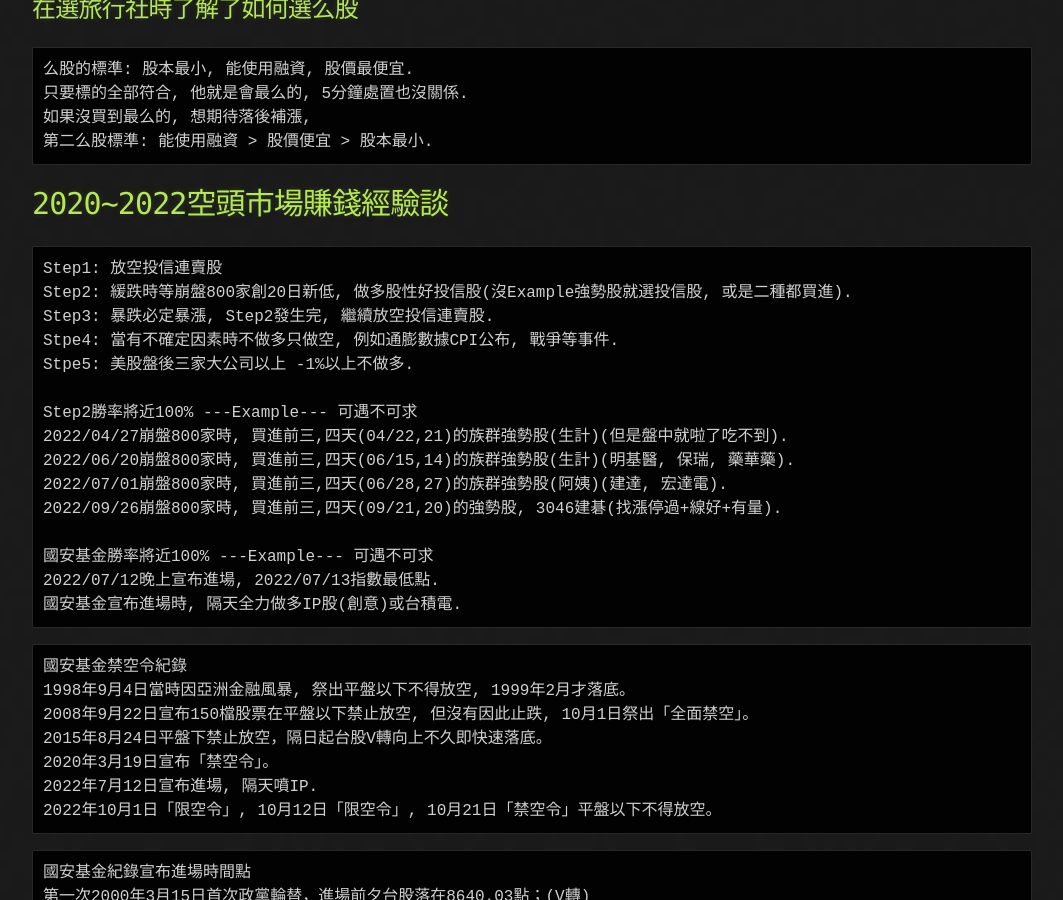
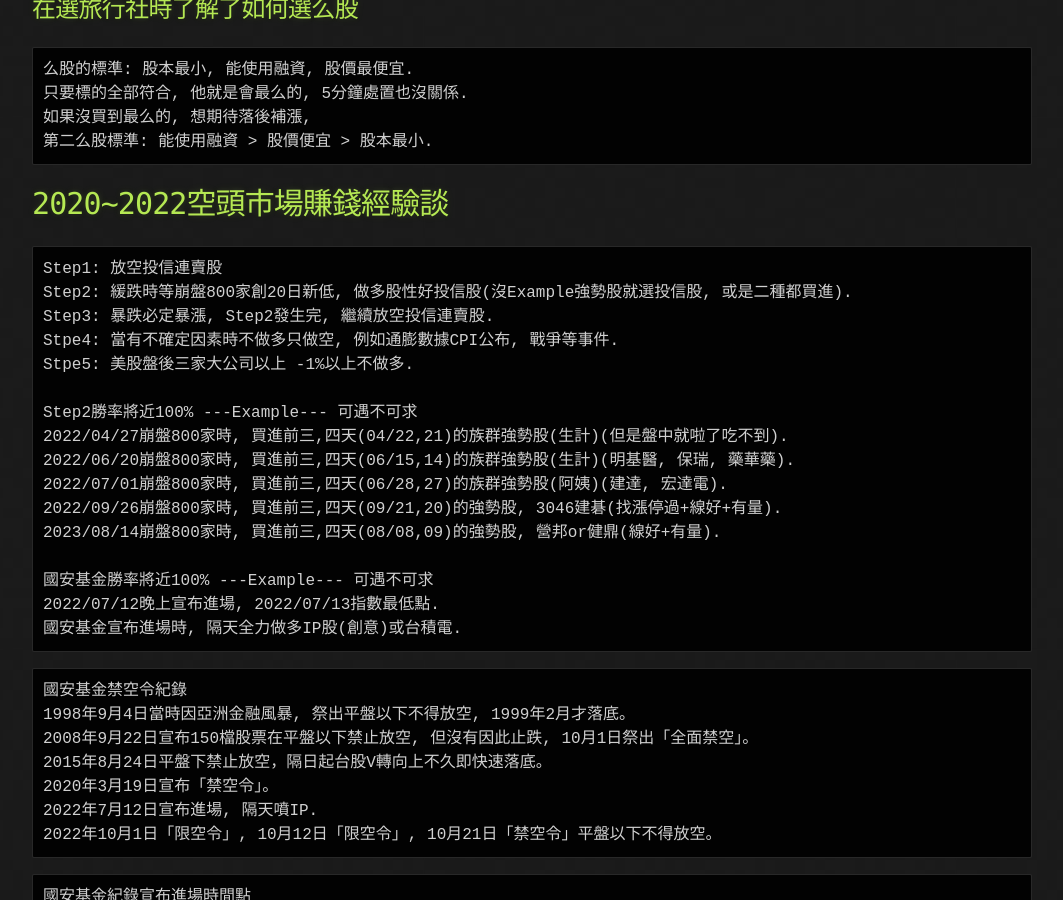
Before and after one commit to lepg5487/Stock_God, a Jekyll site: the page built from experience.md, in a window 1280 px wide and 900 px high, scrolled down 13183 px. Shown: the whole window, without its empty margins (108-1171 px from the left). Built offline with Jekyll 4.4.1, drawn with Linux system fonts in a browser that asks for light colours; our own code applies the rules of GitHub Pages for plain Markdown files.

Commit message:
Update experience.md

```diff
--- a/experience.md
+++ b/experience.md
@@ -568,6 +568,7 @@ Step2勝率將近100% ---Example--- 可遇不可求
 2022/06/20崩盤800家時, 買進前三,四天(06/15,14)的族群強勢股(生計)(明基醫, 保瑞, 藥華藥).
 2022/07/01崩盤800家時, 買進前三,四天(06/28,27)的族群強勢股(阿姨)(建達, 宏達電).
 2022/09/26崩盤800家時, 買進前三,四天(09/21,20)的強勢股, 3046建碁(找漲停過+線好+有量).
+2023/08/14崩盤800家時, 買進前三,四天(08/08,09)的強勢股, 營邦or健鼎(線好+有量).
 
 國安基金勝率將近100% ---Example--- 可遇不可求
 2022/07/12晚上宣布進場, 2022/07/13指數最低點.
```
